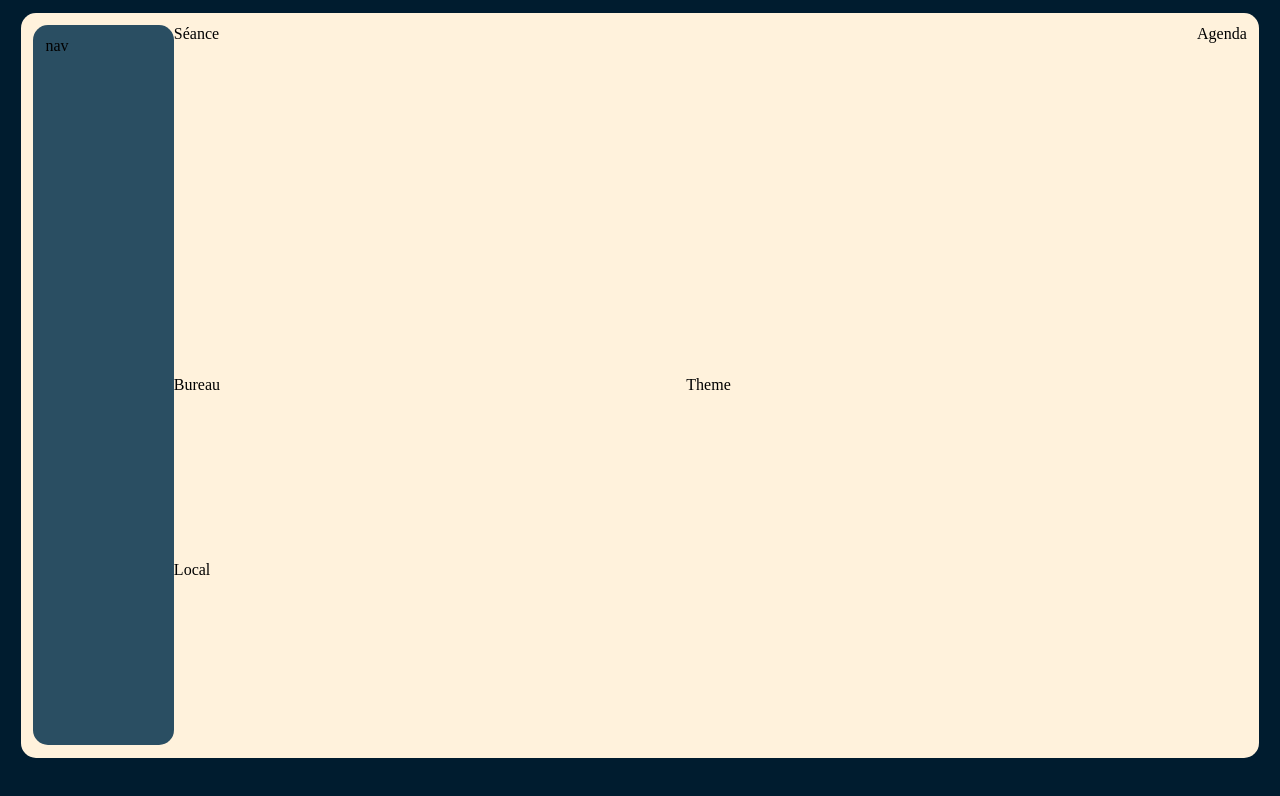
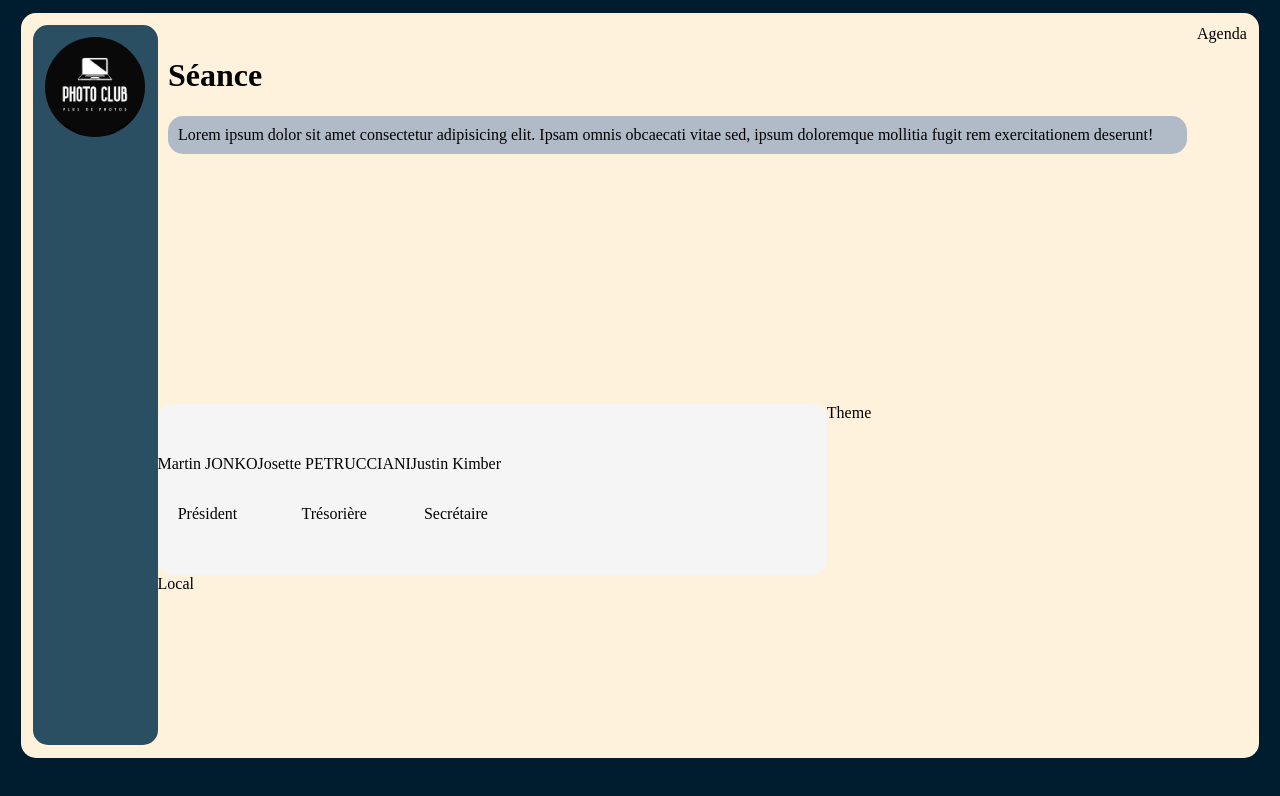
Before and after one commit to LilouGreusard/TP_FLEX_BOX, a plain HTML site: page index.html in a window 1280 px wide. Drawn offline with Linux system fonts and the light colour scheme.

Commit message:
Infos Bureau

```diff
--- a/index.html
+++ b/index.html
@@ -9,16 +9,34 @@
 <body>
     <div id="container">
         <nav>
-            nav
+            <div id="logoClub"></div>
         </nav>
         <main>
             <div id="divSeance">
-                Séance
+                <h1>Séance</h1>
+                <p class="pGris">
+                    Lorem ipsum dolor sit amet consectetur adipisicing elit.
+                    Ipsam omnis obcaecati vitae sed, ipsum doloremque mollitia fugit rem exercitationem deserunt!
+                </p>
             </div>
             <div id="divPartieBasse">
                 <div id="divGauche">
                     <div id="divBureau">
-                        Bureau
+                        <div class="membreBureau">
+                            <div class="rond"></div>
+                            <p class="nomBureau">Martin JONKO</p>
+                            <p class="titrePoste">Président</p>
+                        </div>
+                        <div class="membreBureau">
+                            <div class="rond"></div>
+                            <p class="nomBureau">Josette PETRUCCIANI</p>
+                            <p class="titrePoste">Trésorière</p>
+                        </div>
+                        <div class="membreBureau">
+                            <div class="rond"></div>
+                            <p class="nomBureau">Justin Kimber</p>
+                            <p class="titrePoste">Secrétaire</p>
+                        </div>
                     </div>
                     <div id="divLocal">
                         Local
--- a/style.css
+++ b/style.css
@@ -8,12 +8,7 @@ main{
     flex-grow: 10;
 }
 
-div {
-
-}
-
 nav{
-    flex-grow: 1;
     background-color: #2A4E62;
     border-radius: 15px;
     padding: 1%;
@@ -37,6 +32,18 @@ nav{
     min-height: 90vh;
 }
 
+#divSeance{
+    flex-grow: 1;
+    padding: 1%;
+}
+
+#divBureau{
+    align-items: center;
+    display: flex;
+    background-color: whitesmoke;
+    border-radius: 15px;
+}
+
 #divPartieGauche{
     display:flex;
 }
@@ -48,3 +55,38 @@ nav{
 #divAgenda{
     flex-grow: 2;
 }
+
+#logoClub{
+    border-radius: 100%;
+    background-size: cover;
+    background-repeat: no-repeat;
+    background-image: url(assets/icons/logo-photoclub.png);
+    height: 100px;
+    width: 100px;
+    border: none;
+}
+
+.pGris{
+    background-color: #B1BAC7;
+    border-radius: 15px;
+    padding: 1%;
+}
+
+.membreBureau{
+    display: flex;
+    flex-direction: column;
+    align-items: center;
+}
+.rond{
+    border-radius: 100%;
+    background-color: gray;
+    width: 50;
+    height: 50;
+}
+
+.nomBureau{
+    text-align: center;
+}
+.titrePoste{
+    text-align:center;
+}
```
